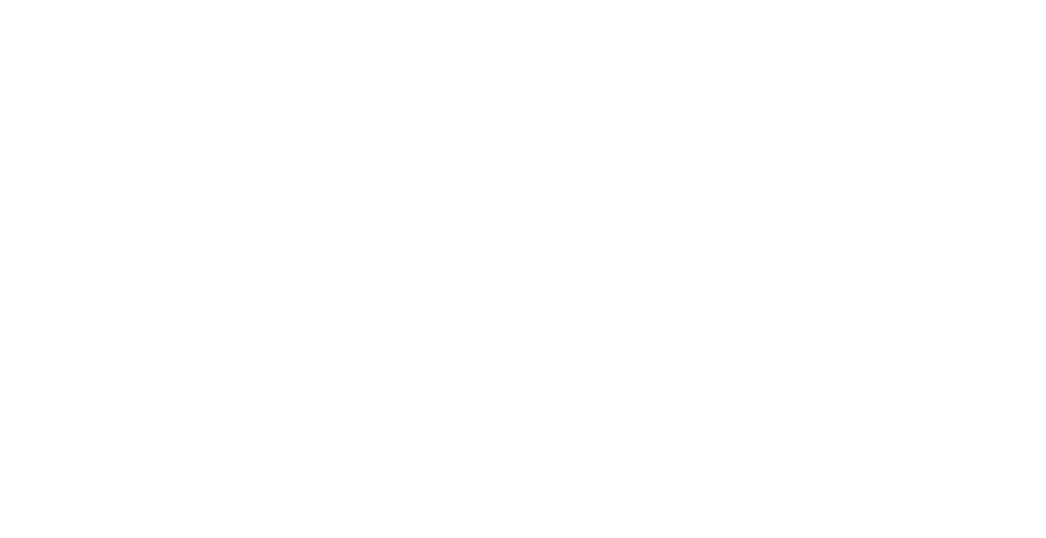
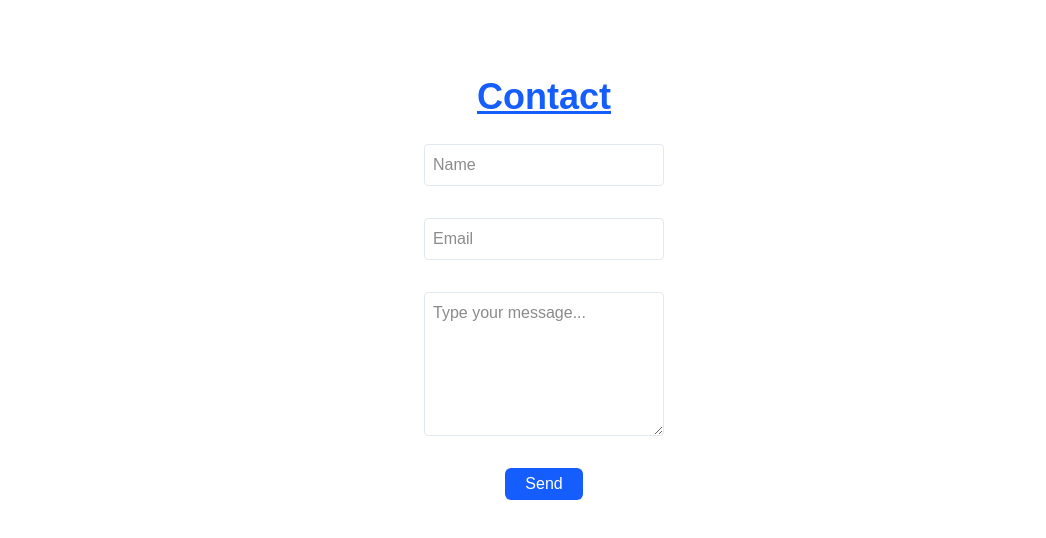
Before and after one commit to Sky28702/my-portfolio, a Next.js app: page / in a window 1280 px wide. Shown: the part 2030-2568 px from the top of the page, without its empty margins (96-1142 px from the left). Before the commit the page ends 2100 px from the top, so only its background shows below. Built offline with nearby package versions, Linux system fonts and the light colour scheme.

Commit message:
Contactdone

```diff
--- a/app/page.js
+++ b/app/page.js
@@ -3,6 +3,7 @@
 import About from "@/components/About";
 import Skills from "@/components/Skills";
 import Project from "@/components/Project";
+import Contactus from "@/components/Contactus";
 const Home = () => {
   return (
     <div className="mt-10 max-w-[1024px]">
@@ -15,6 +16,8 @@
       <Skills />
 
       <Project />
+
+      <Contactus />
     </div>
   );
 };
--- /dev/null
+++ b/components/Contactus.js
@@ -0,0 +1,42 @@
+const Hero = () => {
+  return (
+    <section className="mb-[80px]">
+      <h2 className="font-bold text-[36px] text-blue-600 text-center mb-[20px]">
+        <u> Contact </u>
+      </h2>
+      <form className="flex flex-col justify-between items-center">
+        <input
+          type="text"
+          name="name"
+          id="name"
+          placeholder="Name"
+          required
+          className="mb-8 border border-solid border-slate-200 rounded-[4px] py-2 px-2 w-60"
+        ></input>
+
+        <input
+          type="email"
+          name="email"
+          id="email"
+          placeholder="Email"
+          required
+          className="mb-8 border border-solid border-slate-200 rounded-[4px] py-2 px-2 w-60"
+        ></input>
+
+        <textarea
+          className="h-36 w-60 mb-8 border border-solid border-slate-200 rounded-[4px] py-2 px-2"
+          placeholder="Type your message..."
+        ></textarea>
+
+        <button
+          value="submit"
+          className="cursor-pointer text-white bg-blue-600 py-1 px-5 rounded-[6px]"
+        >
+          Send
+        </button>
+      </form>
+    </section>
+  );
+};
+
+export default Hero;
--- a/components/Skills.js
+++ b/components/Skills.js
@@ -20,7 +20,7 @@
             quidem voluptatum minus fuga a fugit, nobis eaque, temporibus
             cupiditate officiis optio voluptates.
           </p>
-          <div className=" bg-white text-[18px] border border-solid border-white mt-4 shadow-[0_4px_25px_rgba(14,36,49,0.15)]  max-w-[400px] py-[8px] px-[16px] flex items-center">
+          <div className=" rounded-[5px] bg-white text-[18px] border border-solid border-white mt-4 shadow-[0_4px_25px_rgba(14,36,49,0.15)]  max-w-[400px] py-[8px] px-[16px] flex items-center">
             <span className="text-orange-600 text-[24px]">
               <i class="fa-brands fa-html5"></i>
             </span>
@@ -28,7 +28,7 @@
             <span className="pl-[242px]"> 95%</span>
           </div>
 
-          <div className=" bg-white text-[18px] border border-solid border-white mt-4 shadow-[0_4px_25px_rgba(14,36,49,0.15)]  max-w-[400px] py-[8px] px-[16px] flex items-center">
+          <div className=" rounded-[5px] bg-white text-[18px] border border-solid border-white mt-4 shadow-[0_4px_25px_rgba(14,36,49,0.15)]  max-w-[400px] py-[8px] px-[16px] flex items-center">
             <span className="text-blue-600 text-[24px]">
               <i class="fa-brands fa-css3-alt"></i>
             </span>
@@ -36,7 +36,7 @@
             <span className="pl-[254px]"> 36%</span>
           </div>
 
-          <div className=" bg-white text-[18px] border border-solid border-white mt-4 shadow-[0_4px_25px_rgba(14,36,49,0.15)]  max-w-[400px] py-[8px] px-[16px] flex items-center">
+          <div className=" rounded-[5px] bg-white text-[18px] border border-solid border-white mt-4 shadow-[0_4px_25px_rgba(14,36,49,0.15)]  max-w-[400px] py-[8px] px-[16px] flex items-center">
             <span className="text-yellow-300 text-[24px]">
               <i class="fa-brands fa-square-js"></i>
             </span>
```
